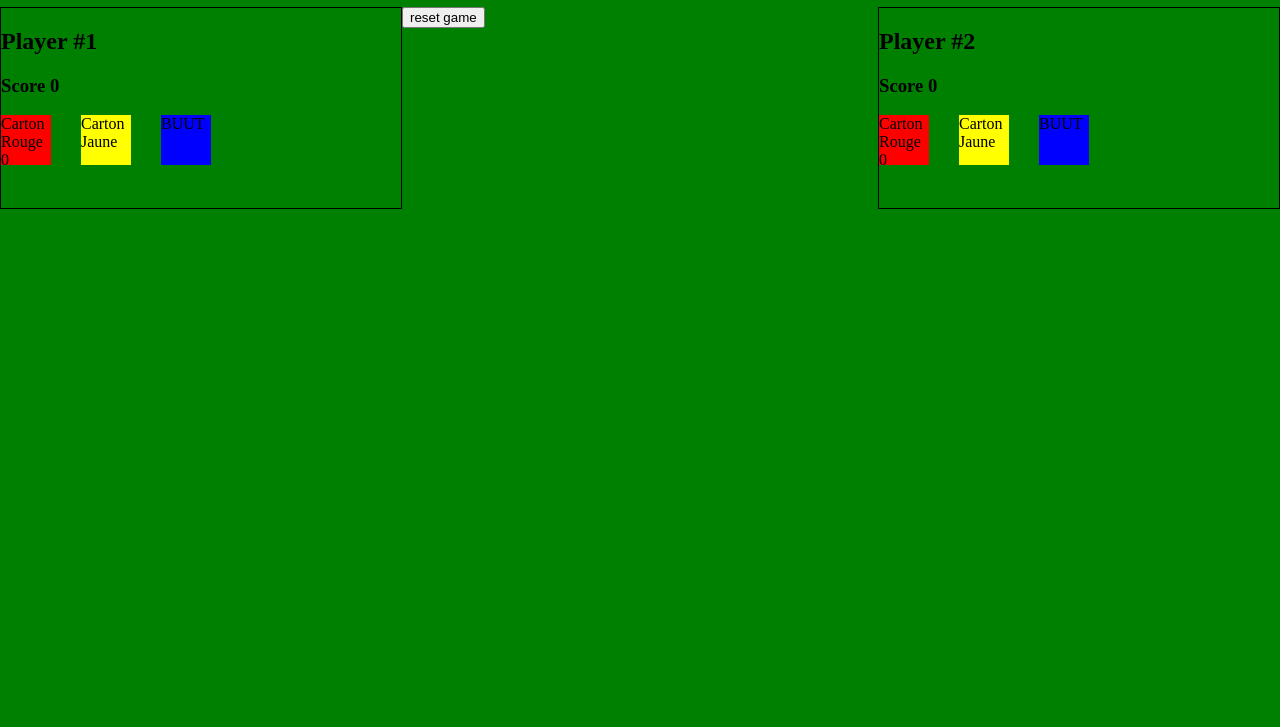
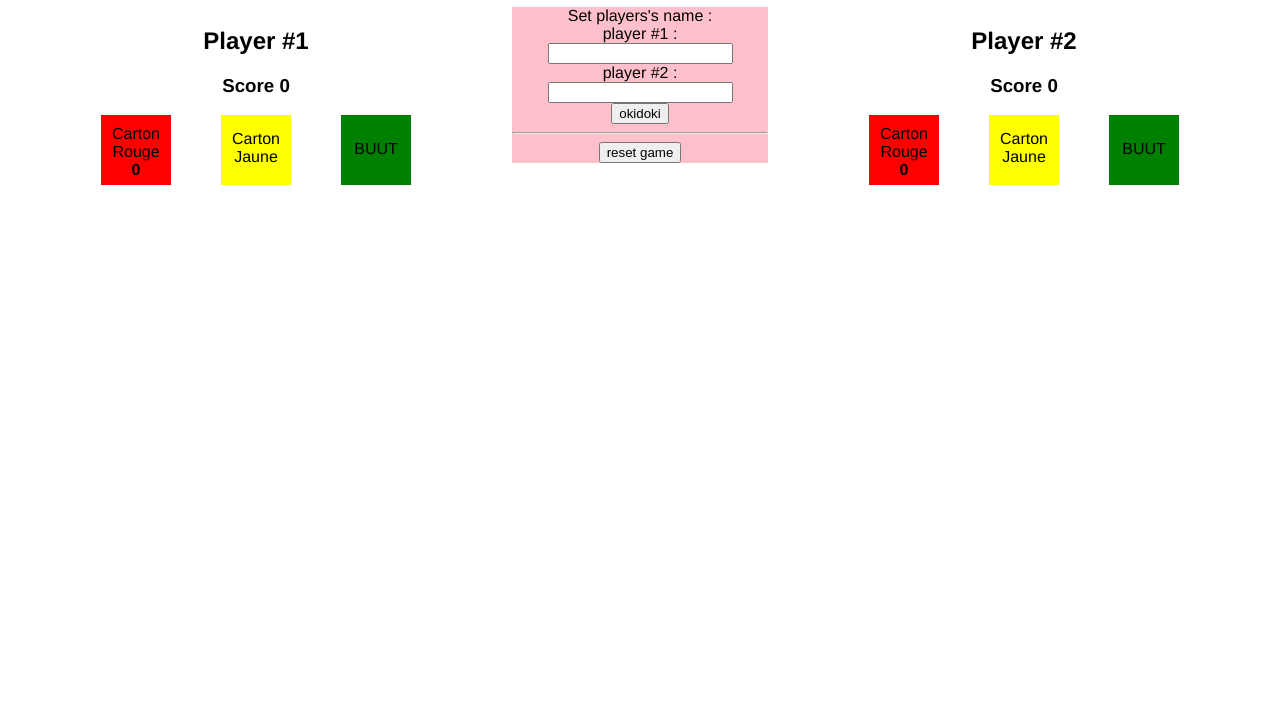
Before and after one commit to patza/patza.github.io, a plain HTML site: page fifabiere/index.html in a window 1280 px wide. Shown: the part 73-800 px from the top of the page. Drawn offline with Linux system fonts and the light colour scheme.

Commit message:
improve UI

```diff
--- a/fifabiere/index.html
+++ b/fifabiere/index.html
@@ -9,48 +9,66 @@
 		body {
 			padding: 0;
 			margin: 0;
-			background: green;
+			text-align: center;
+			font-family: "HelveticaNeue-Light", "Helvetica Neue Light", "Helvetica Neue", Helvetica, Arial, "Lucida Grande", sans-serif;
+   		font-weight: 300;
+   		height: 100%;
+
 		}
 
 		.player {
-			width: 400px;
-			height: 200px;
-			border: 1px solid black;
-			cursor: pointer;
+			width: 40%;
 		}
+
+		.middle {
+			width: 20%;
+			min-height: 100%;
+			float:left;
+			background:pink;
+		}
+
 
 		#player1 {
 			float : left;
 		}
 
 		#player2 {
-			float: right;
+			float: left;
+		}
+
+		.penalities {
+			width: 310px;
+    	margin: 0 auto;
 		}
 
 		.penality {
 			float : left;
-			margin-right: 30px;
+			width: 70px;
+			height: 70px;
+			cursor: pointer;
 		}
 
 		.red_card {
-			width: 50px;
-			height: 50px;
 			background: red;
-			cursor: pointer;
+			padding-top: 10px;
+			height: 60px;
 		}
 
 		.yellow_card {
-			width: 50px;
-			height: 50px;
 			background: yellow;
-			cursor: pointer;
+			margin: 0 50px;
+			padding-top: 15px;
+			height: 55px;
 		}
 
 		.goal {
-			width: 50px;
-			height: 50px;
-			background: blue;
-			cursor: pointer;
+			background: green;
+			padding-top: 25px;
+			height: 45px;
+		}
+
+		.count_red_cards {
+			font-weight: bold;
 		}
 	</style>
 
@@ -59,21 +77,42 @@
 
 <body>
 	<h1>FOOTBIERE</h1>
-	<button id="reset_game" onclick='reset_game()'>reset game</button>
+
 	<div class="player" id="player1">
-		<h2>Player #1</h2>
+
+
+
+		<h2 class="player_1_name">Player #1</h2>
 		<h3>Score <span class="score">0</span></h3>
+		<div class="penalities">
 			<div class="penality red_card">Carton Rouge<br /><span class="count_red_cards">0</span></div>
 			<div class="penality yellow_card">Carton Jaune</div>
 			<div class="penality goal">BUUT</div>
 		</div>
+	</div>
 
+	<div class="middle">
+		Set players's name :
+		<form id="players_name">
+			player #1 : <input type="text" id="input_player_1_name" />
+			<br />
+			player #2 : <input type="text" id="input_player_2_name" />
+			<br />
+			<input type="submit" value="okidoki" />
+		</form>
+		<hr />
+		<button id="reset_game" onclick='reset_game()'>reset game</button>
+	</div>
 	<div class="player" id="player2">
 		<h2>Player #2</h2>
+
 		<h3>Score <span class="score">0</span></h3>
+
+		<div class="penalities">
 			<div class="penality red_card">Carton Rouge<br /><span class="count_red_cards">0</span></div>
 			<div class="penality yellow_card">Carton Jaune</div>
 			<div class="penality goal">BUUT</div>
+		</div>
 	</div>
 
 
```
Lines whose indentation alone changed are shown as unchanged.
